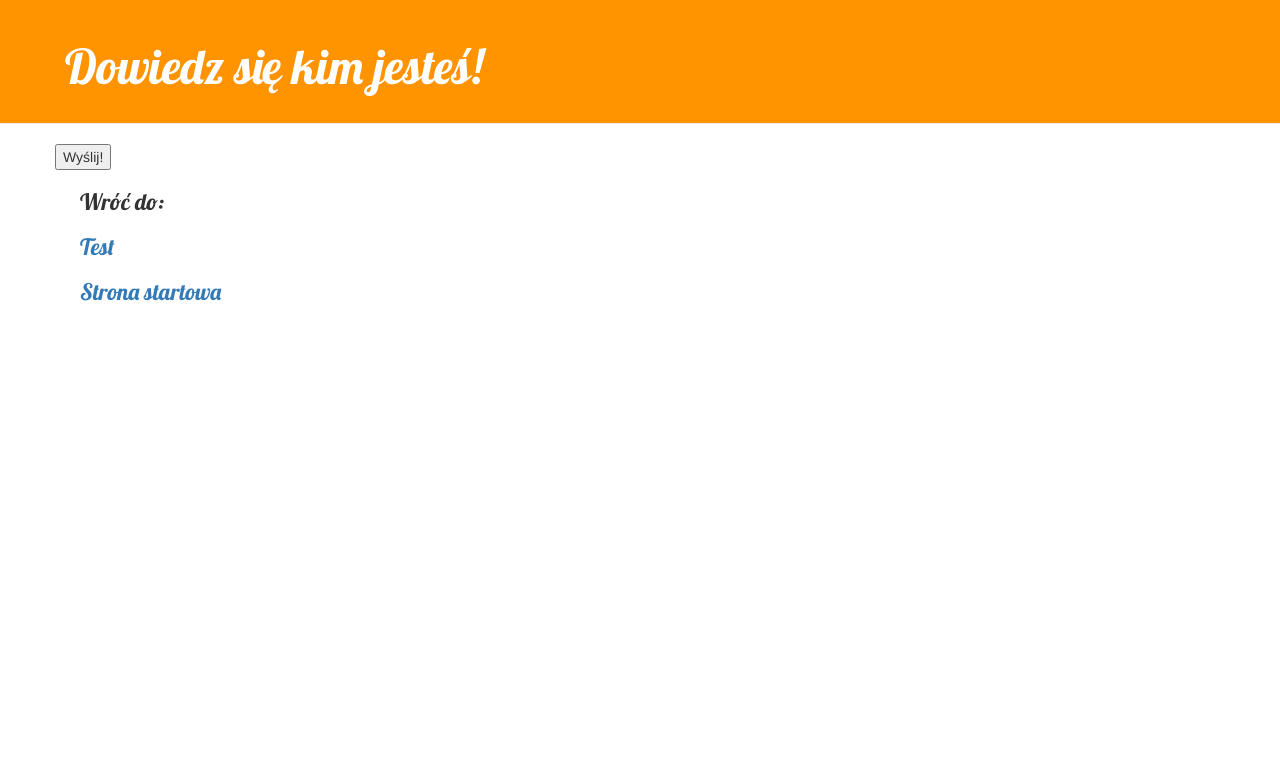
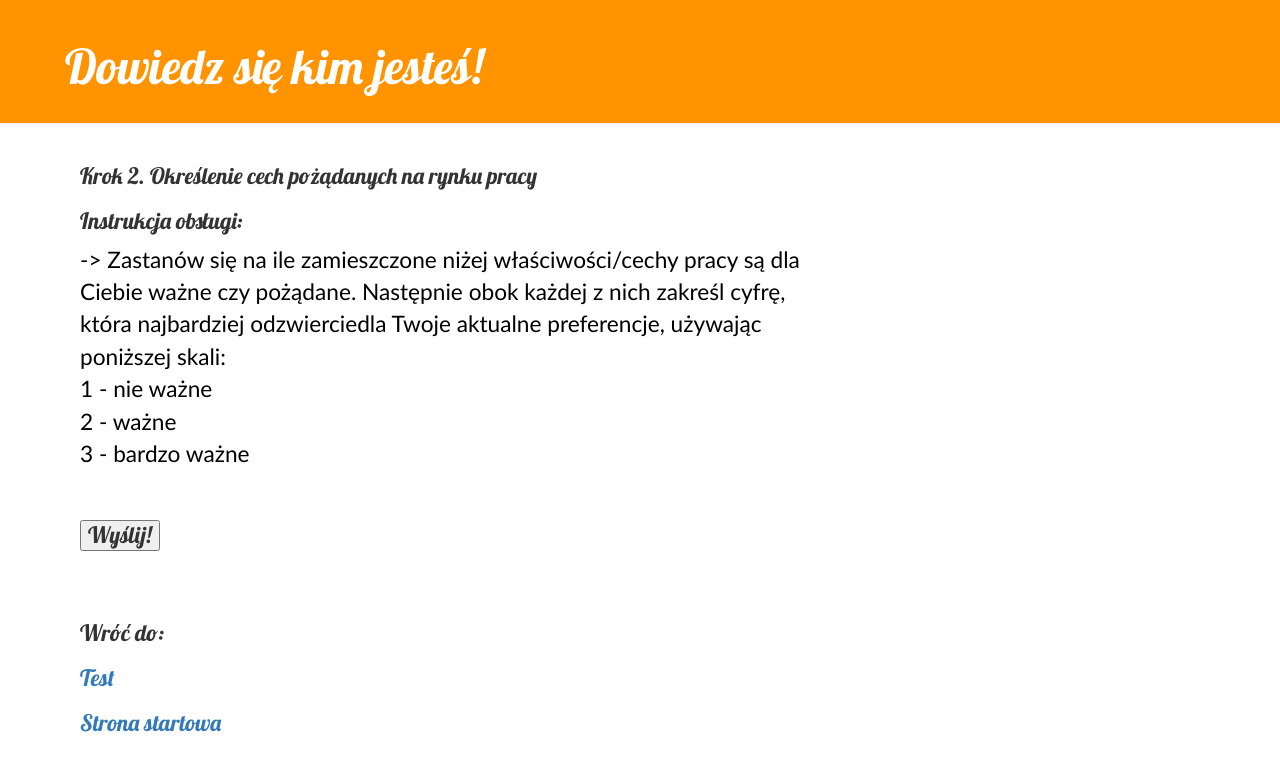
Before and after one commit to KasiaWrzalka/ProjektSEpraca, a Django app: page /1/krok2 in a window 1280 px wide. Shown: the top 771 px of the page. Run offline with Django 3.2, Linux system fonts and the light colour scheme; data that the repository does not hold is empty; some libraries are stand-ins or nearby versions.

Commit message:
test mbti + cechy = wynik zawod

```diff
--- a/home/logic.py
+++ b/home/logic.py
@@ -1,7 +1,8 @@
 from django.shortcuts import render_to_response, render
 from django.views.decorators.csrf import csrf_exempt
-from .models import Questions, AnswersFactors, Answers, Results
+from .models import Questions, AnswersFactors, Answers, Results, Jobs
 import random
+import operator
 
 class MyQuestions(object):
 
@@ -9,7 +10,6 @@ class MyQuestions(object):
         """
         :return: wszystkie pytania z danego testu
         """
-        questions = Questions.objects.filter(test=test_id)
         questions = Questions.objects.filter(test=test_id)
         return questions
 
@@ -58,3 +58,123 @@ class MyQuestions(object):
         description = result.description
         jobs = [i.job.name for i in result.resultsjobs_set.all()]
         return (name, title, description, jobs)
+
+    def result_job(questions_answers, title):
+        questions_answers2 = {}
+        for k, v in questions_answers.items():
+            questions_answers2[Questions.objects.get(id=k)] = Answers.objects.get(id=v[0])
+
+        result = Results.objects.get(title=title).resultsjobs_set.all()
+        wynik = {}
+        for i in result:
+            wynik[i.job.name] = 0
+        for i, j in questions_answers2.items():
+            if str(j) == "2":
+                for k in result:
+                    if i.title == "Niezależność":
+                        if k.job.autonomia == 0:
+                            wynik[str(k.job.name)] -= 1
+                        elif k.job.autonomia == 1:
+                            wynik[str(k.job.name)] += 1
+                    elif i.title == "Atmosfera i kontakty społeczne":
+                        if k.job.atmosfera == 0:
+                            wynik[str(k.job.name)] -= 1
+                        elif k.job.atmosfera == 1:
+                            wynik[str(k.job.name)] += 1
+                    elif i.title == "Kierowanie innymi":
+                        if k.job.kierowanie == 0:
+                            wynik[str(k.job.name)] -= 1
+                        elif k.job.kierowanie == 1:
+                            wynik[str(k.job.name)] += 1
+                    elif i.title == "Dobre warunki finansowe":
+                        if k.job.finanse == 0:
+                            wynik[str(k.job.name)] -= 1
+                        elif k.job.finanse == 1:
+                            wynik[str(k.job.name)] += 1
+                    elif i.title == "Jasne cele i zadania":
+                        if k.job.zadania == 0:
+                            wynik[str(k.job.name)] -= 1
+                        elif k.job.zadania == 1:
+                            wynik[str(k.job.name)] += 1
+                    elif i.title == "Urozmaicenie":
+                        if k.job.urozmaicenie == 0:
+                            wynik[str(k.job.name)] -= 1
+                        elif k.job.urozmaicenie == 1:
+                            wynik[str(k.job.name)] += 1
+                    elif i.title == "Produktywność i wyzwania":
+                        if k.job.wyzwania == 0:
+                            wynik[str(k.job.name)] -= 1
+                        elif k.job.wyzwania == 1:
+                            wynik[str(k.job.name)] += 1
+                    elif i.title == "Uznanie, pochwały":
+                        if k.job.uznanie == 0:
+                            wynik[str(k.job.name)] -= 1
+                        elif k.job.uznanie == 1:
+                            wynik[str(k.job.name)] += 1
+                    elif i.title == "Rozwój osobisty":
+                        if k.job.rozwoj == 0:
+                            wynik[str(k.job.name)] -= 1
+                        elif k.job.rozwoj == 1:
+                            wynik[str(k.job.name)] += 1
+                    elif i.title == "Niski poziom stresu":
+                        if k.job.stres == 0:
+                            wynik[str(k.job.name)] -= 1
+                        elif k.job.stres == 1:
+                            wynik[str(k.job.name)] += 1
+            elif str(j) == "3":
+                for k in result:
+                    if i.title == "Niezależność":
+                        if k.job.autonomia == 0:
+                            wynik[str(k.job.name)] -= 2
+                        elif k.job.autonomia == 1:
+                            wynik[str(k.job.name)] += 2
+                    elif i.title == "Atmosfera i kontakty społeczne":
+                        if k.job.atmosfera == 0:
+                            wynik[str(k.job.name)] -= 2
+                        elif k.job.atmosfera == 1:
+                            wynik[str(k.job.name)] += 2
+                    elif i.title == "Kierowanie innymi":
+                        if k.job.kierowanie == 0:
+                            wynik[str(k.job.name)] -= 2
+                        elif k.job.kierowanie == 1:
+                            wynik[str(k.job.name)] += 2
+                    elif i.title == "Dobre warunki finansowe":
+                        if k.job.finanse == 0:
+                            wynik[str(k.job.name)] -= 2
+                        elif k.job.finanse == 1:
+                            wynik[str(k.job.name)] += 2
+                    elif i.title == "Jasne cele i zadania":
+                        if k.job.zadania == 0:
+                            wynik[str(k.job.name)] -= 2
+                        elif k.job.zadania == 1:
+                            wynik[str(k.job.name)] += 2
+                    elif i.title == "Urozmaicenie":
+                        if k.job.urozmaicenie == 0:
+                            wynik[str(k.job.name)] -= 2
+                        elif k.job.urozmaicenie == 1:
+                            wynik[str(k.job.name)] += 2
+                    elif i.title == "Produktywność i wyzwania":
+                        if k.job.wyzwania == 0:
+                            wynik[str(k.job.name)] -= 2
+                        elif k.job.wyzwania == 1:
+                            wynik[str(k.job.name)] += 2
+                    elif i.title == "Uznanie, pochwały":
+                        if k.job.uznanie == 0:
+                            wynik[str(k.job.name)] -= 2
+                        elif k.job.uznanie == 1:
+                            wynik[str(k.job.name)] += 2
+                    elif i.title == "Rozwój osobisty":
+                        if k.job.rozwoj == 0:
+                            wynik[str(k.job.name)] -= 2
+                        elif k.job.rozwoj == 1:
+                            wynik[str(k.job.name)] += 2
+                    elif i.title == "Niski poziom stresu":
+                        if k.job.stres == 0:
+                            wynik[str(k.job.name)] -= 2
+                        elif k.job.stres == 1:
+                            wynik[str(k.job.name)] += 2
+
+        highest = max(wynik.values())
+        odp = [k for k, v in wynik.items() if v == highest]
+
+        return odp
--- a/home/views.py
+++ b/home/views.py
@@ -1,6 +1,6 @@
 from django.shortcuts import render_to_response, render
 from django.views.decorators.csrf import csrf_exempt
-from .models import Answers
+from .models import Answers, Results
 from .logic import MyQuestions
 
 def IndexView(request):
@@ -11,7 +11,7 @@ def TestMbtiView(request):
     :return: oddaje do html pytania i ich odpowiedzi
     """
     # q = MyQuestions.all_questions(1)
-    q = MyQuestions.random_10_questions(1)
+    q = MyQuestions.all_questions(1)
     question_answers_dict = {}
     for i in q:
         question_answers_dict[i] = [z for z in Answers.objects.filter(question=i.id)]
@@ -25,7 +25,7 @@ def TestPropertiesView(request, title):
     question_answers_dict = {}
     for i in q:
         question_answers_dict[i] = [z for z in Answers.objects.filter(question=i.id)]
-    return render(request, 'home/properties.html', {'questions': q, 'question_answers': question_answers_dict})
+    return render(request, 'home/properties.html', {'title': title, 'questions': q, 'question_answers': question_answers_dict})
 
 
 @csrf_exempt
@@ -33,22 +33,31 @@ def vote(request, test_id):
     """
     :return: dostaje odpowiedzi użytkownika i zwraca odpowiedź
     """
-    print('akuku')
     if test_id == 1:
-        questions = MyQuestions.random_10_questions(1)
+        questions = MyQuestions.all_questions(1)
         questions_answers = dict(request.POST)
         del questions_answers['csrfmiddlewaretoken']
         try:
             if len(questions) == len(request.POST) - 1:
                 odp = MyQuestions.result(questions_answers)
-                print(odp)
-                return render(request, 'home/results.html', {'name': odp[0], 'title': odp[1], 'description': odp[2], 'jobs': odp[3]})
+                return render(request, 'home/results.html', {'title': odp[1], 'kompletne': 'tak'})
             else:
-                odp = u"Uzupełnij wszystkie pytania. Wróć do testu."
-                return render(request, 'home/results.html', {'name': odp})
+                return render(request, 'home/results.html', {'odp': "Uzupełnij wszystkie pytania. Wróć do testu.", 'kompletne': 'nie'})
         except KeyError:
-            print(u'błąd')
-            return render(request, 'home/results.html', {'odp': "Wysłałeś pustą odpowiedź. Sprójbuj jeszcze raz!."})
+            return render(request, 'home/results.html', {'odp': "Upss! Coś poszło nie tak. Sprójbuj jeszcze raz!.", 'kompletne': 'nie'})
     elif test_id == 2:
-        print(request.POST)
-        return render(request, 'home/result_job.html', {'name': 'ostateczne rozwiazanie'})
+        title = request.POST["title"]
+        questions = MyQuestions.all_questions(2)
+        questions_answers = dict(request.POST)
+        del questions_answers['csrfmiddlewaretoken']
+        del questions_answers['title']
+        try:
+            if len(questions) == len(request.POST) - 2:
+                odp = MyQuestions.result_job(questions_answers, title)
+                result = Results.objects.get(title=title)
+                jobs = [i.job.name for i in result.resultsjobs_set.all()]
+                return render(request, 'home/result_job.html', {'odp': odp, 'title': title, 'result':result, 'jobs': jobs, 'kompletne': 'tak'})
+            else:
+                return render(request, 'home/result_job.html', {'odp': "Uzupełnij wszystkie pytania. Wróć do testu.", 'kompletne': 'nie'})
+        except KeyError:
+            return render(request, 'home/result_job.html', {'odp': "Wysłałeś pustą odpowiedź. Sprójbuj jeszcze raz!.", 'kompletne': 'nie'})
--- a/templates/home/properties.html
+++ b/templates/home/properties.html
@@ -1,18 +1,26 @@
 {% extends 'home/base.html' %}
 
 {% block content %}
-
+    <div class="test">
+        <h1>Krok 2. Określenie cech pożądanych na rynku pracy</h1>
+        <h1>Instrukcja obsługi:</h1>
+<p> -> Zastanów się na ile zamieszczone niżej właściwości/cechy pracy są dla Ciebie ważne czy pożądane. Następnie obok każdej z nich zakreśl cyfrę, która najbardziej odzwierciedla Twoje aktualne preferencje, używając poniższej skali:
+    <br>1 - nie ważne
+    <br>2 - ważne
+    <br>3 - bardzo ważne</p>
+    <br>
     <form action="{% url 'vote' 2 %}" method="post">
     {% csrf_token %}
         {%  for question , value_answers in question_answers.items %}
-            <label for="{{ question.id }}">{{ forloop.counter }}. {{ question }}</label><br>
+            <p><label for="{{ question.id }}">{{ forloop.counter }}. {{ question }}</label></p>
             {% for value in value_answers %}
-                <input type="radio" name="{{ question.id }}" id="{{ value.id }}" value="{{ value.id }}" />
-                <label for="{{ value.id }}">{{ value }}</label>
+                <p><input type="radio" name="{{ question.id }}" id="{{ value.id }}" value="{{ value.id }}" />
+                <label for="{{ value.id }}">{{ value }}</label></p>
             {% endfor %}
             <br><br>
     {%  endfor %}
-    <input type="submit" value="Wyślij!" />
+    <input type="hidden" name="title" value="{{ title }}" />
+    <h1><input type="submit" value="Wyślij!" /></h1>
     </form>
-
+    </div>
 {% endblock %}
```
Also changed, not shown: templates/home/index.html (+7 -4 lines), templates/home/result_job.html (+8 -2 lines), templates/home/results.html (+7 -3 lines), templates/home/test.html (+15 -6 lines).
